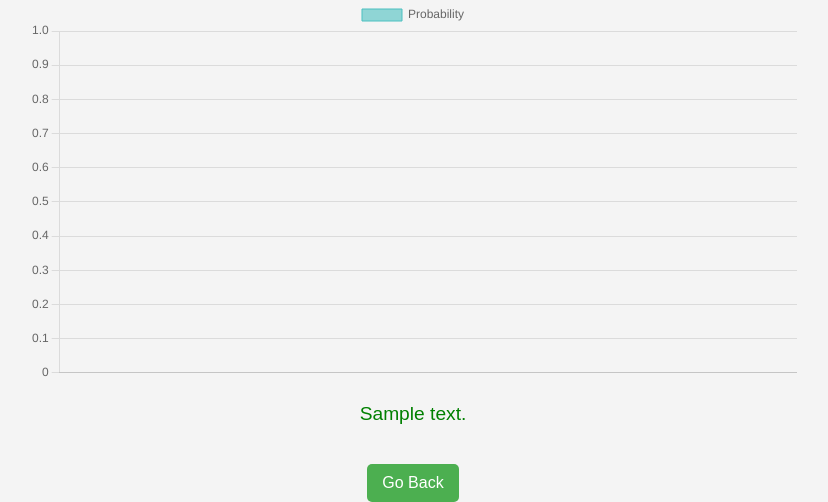
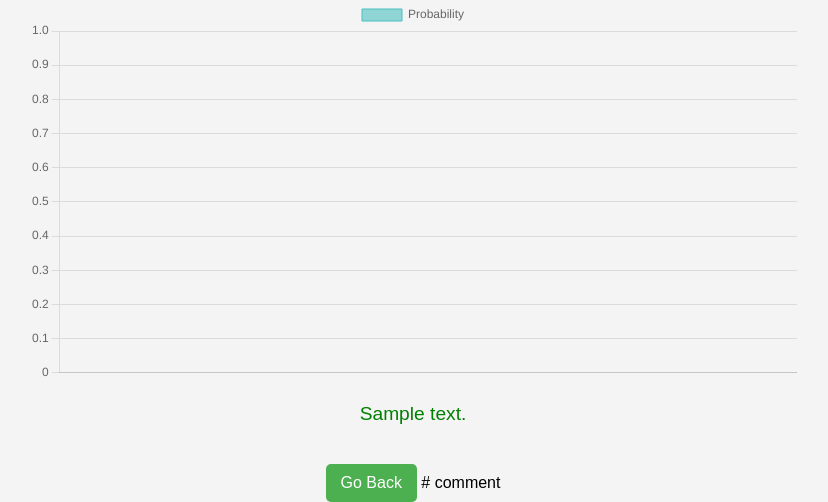
Before and after one commit to titusrobin/diabetic-retinopathy-vit, a Flask app: template templates/prediction.html in a window 1280 px wide. Shown: the part 462-964 px from the top of the page, without its empty margins (227-1055 px from the left). Run offline with Flask 3, Linux system fonts and the light colour scheme; the template is opened without the code that fills it: most values are stand-ins (such as "Sample title", 1, 10 or a date in 2020); grey boxes marked "Sample" are stand-in pictures.

```diff
--- a/templates/prediction.html
+++ b/templates/prediction.html
@@ -65,3 +65,5 @@
     <a href="/" class="go-back-btn">Go Back</a>
 </body>
 </html>
+
+# comment
```
